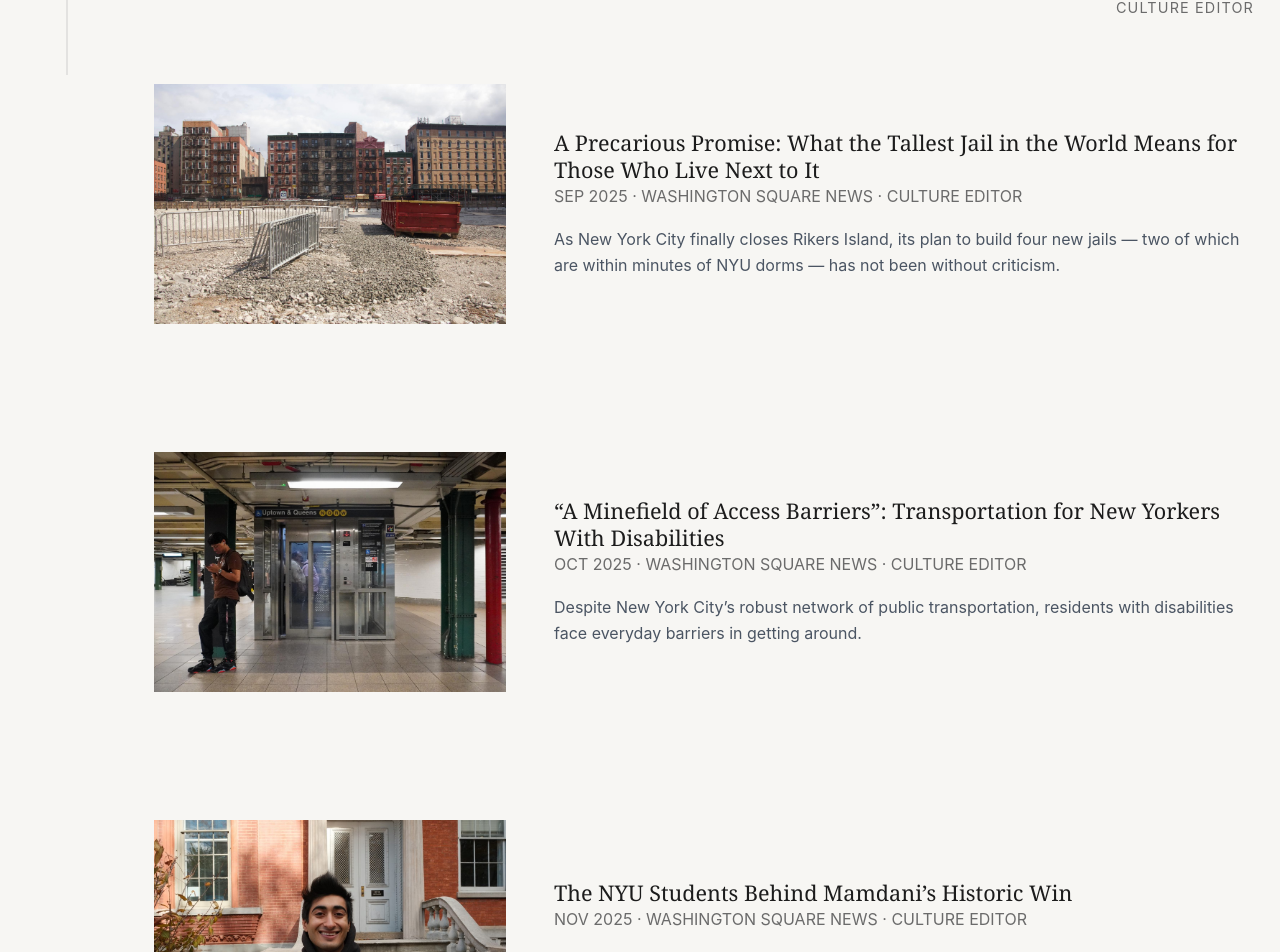
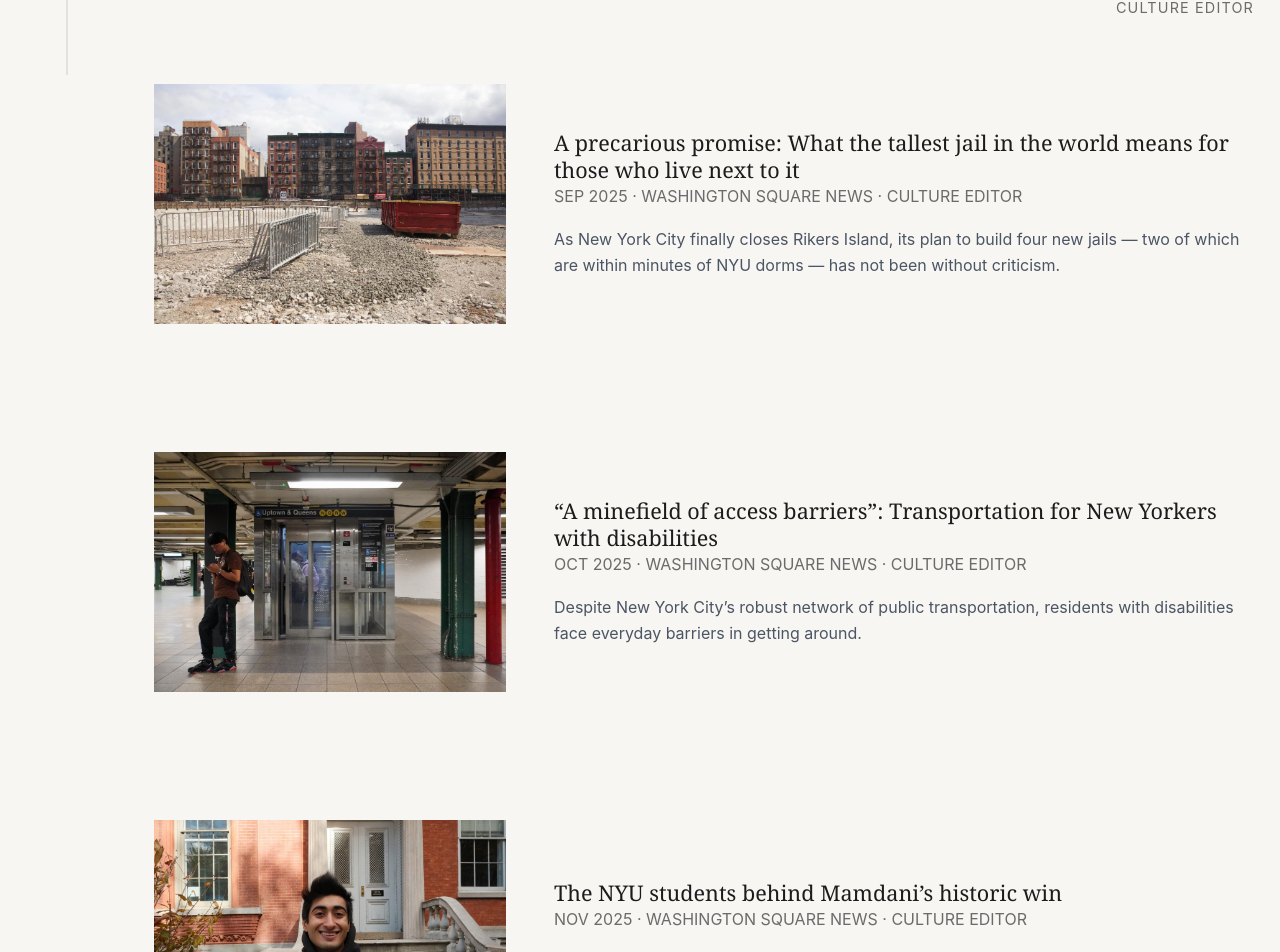
Before and after one commit to DanielEnriq/julia-website, a Next.js app: page / in a window 1280 px wide. Shown: the part 1095-2047 px from the top of the page. Built offline with nearby package versions, Linux system fonts and the light colour scheme.

Commit message:
updated story titles

```diff
--- a/content/stories.ts
+++ b/content/stories.ts
@@ -19,7 +19,7 @@ const DEFAULT_IMAGE = "/images/portrait.jpg";
 export const stories: Story[] = [
   {
     id: "borough-based-jails",
-    title: "A Precarious Promise: What the Tallest Jail in the World Means for Those Who Live Next to It",
+    title: "A precarious promise: What the tallest jail in the world means for those who live next to it",
     outlet: "Washington Square News",
     role: "Culture Editor",
     date: "2025-09-17",
@@ -34,7 +34,7 @@ export const stories: Story[] = [
 
   {
     id: "transportation-accessibility",
-    title: "“A Minefield of Access Barriers”: Transportation for New Yorkers With Disabilities",
+    title: "“A minefield of access barriers”: Transportation for New Yorkers with disabilities",
     outlet: "Washington Square News",
     role: "Culture Editor",
     date: "2025-10-06",
@@ -49,7 +49,7 @@ export const stories: Story[] = [
 
   {
     id: "mamdani-campaign",
-    title: "The NYU Students Behind Mamdani’s Historic Win",
+    title: "The NYU students behind Mamdani’s historic win",
     outlet: "Washington Square News",
     role: "Culture Editor",
     date: "2025-11-19",
```
